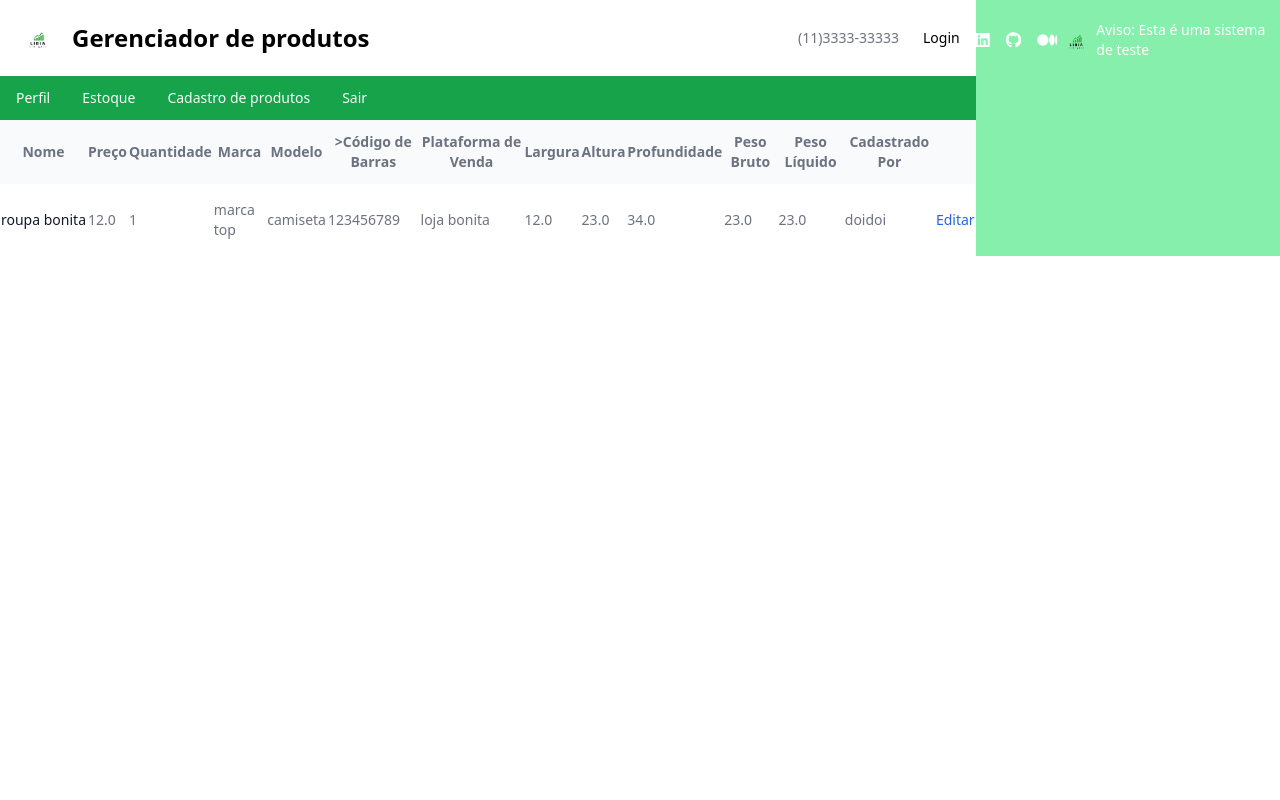
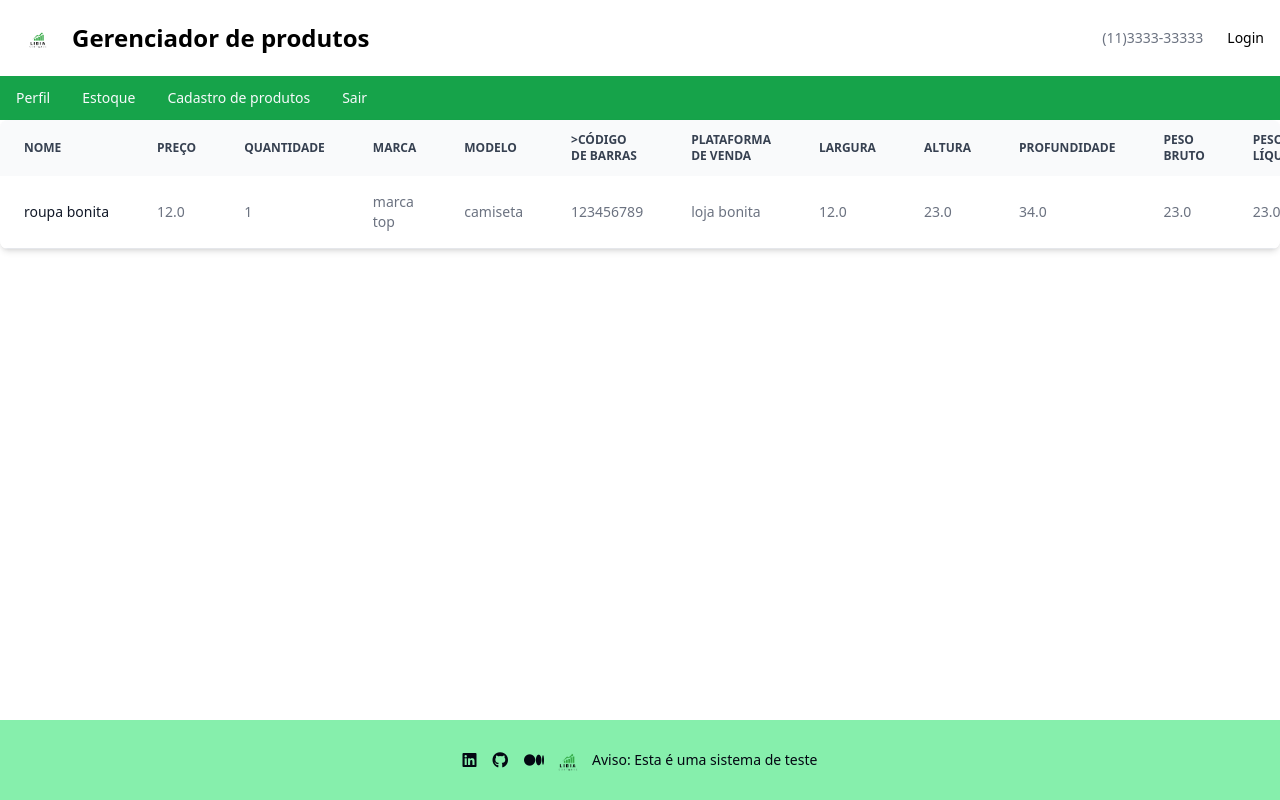
Before and after one commit to Francisco-Libanio/ERP-Wordpress, a Flask app: page /Estoque in a window 1280 px wide. Run offline with Flask 3, Linux system fonts and the light colour scheme; a user stored in the database is signed in; some libraries are stand-ins or nearby versions.

Commit message:
reenviando fotos

```diff
--- a/ERP/static/css/output.css
+++ b/ERP/static/css/output.css
@@ -655,20 +698,8 @@ video {
   height: auto;
 }
 
-.h-12 {
-  height: 3rem;
-}
-
-.h-1\/2 {
-  height: 50%;
-}
-
-.h-10 {
-  height: 2.5rem;
-}
-
-.h-1\/3 {
-  height: 33.333333%;
+.h-screen {
+  height: 100vh;
 }
 
 .min-h-screen {
@@ -691,12 +722,24 @@ video {
   max-width: 24rem;
 }
 
+.flex-1 {
+  flex: 1 1 0%;
+}
+
 .grid-cols-2 {
   grid-template-columns: repeat(2, minmax(0, 1fr));
 }
 
+.grid-cols-4 {
+  grid-template-columns: repeat(4, minmax(0, 1fr));
+}
+
 .flex-row {
   flex-direction: row;
+}
+
+.flex-col {
+  flex-direction: column;
 }
 
 .flex-wrap {
@@ -741,14 +794,12 @@ video {
   margin-left: calc(2rem * calc(1 - var(--tw-space-x-reverse)));
 }
 
-.space-x-4 > :not([hidden]) ~ :not([hidden]) {
-  --tw-space-x-reverse: 0;
-  margin-right: calc(1rem * var(--tw-space-x-reverse));
-  margin-left: calc(1rem * calc(1 - var(--tw-space-x-reverse)));
+.self-center {
+  align-self: center;
 }
 
-.self-center {
-  align-self: center;
+.overflow-x-auto {
+  overflow-x: auto;
 }
 
 .whitespace-nowrap {
@@ -761,6 +812,10 @@ video {
 
 .border {
   border-width: 1px;
+}
+
+.border-b {
+  border-bottom-width: 1px;
 }
 
 .border-gray-200 {
@@ -861,6 +901,11 @@ video {
 .px-5 {
   padding-left: 1.25rem;
   padding-right: 1.25rem;
+}
+
+.px-6 {
+  padding-left: 1.5rem;
+  padding-right: 1.5rem;
 }
 
 .py-2 {
@@ -883,8 +928,16 @@ video {
   padding-bottom: 1rem;
 }
 
+.text-left {
+  text-align: left;
+}
+
 .text-center {
   text-align: center;
+}
+
+.text-right {
+  text-align: right;
 }
 
 .text-2xl {
@@ -907,8 +960,9 @@ video {
   line-height: 1.25rem;
 }
 
-.font-bold {
-  font-weight: 700;
+.text-xs {
+  font-size: 0.75rem;
+  line-height: 1rem;
 }
 
 .font-extrabold {
@@ -921,6 +975,10 @@ video {
 
 .font-semibold {
   font-weight: 600;
+}
+
+.uppercase {
+  text-transform: uppercase;
 }
 
 .leading-none {
@@ -941,14 +999,19 @@ video {
   color: rgb(107 114 128 / var(--tw-text-opacity));
 }
 
+.text-gray-700 {
+  --tw-text-opacity: 1;
+  color: rgb(55 65 81 / var(--tw-text-opacity));
+}
+
 .text-gray-900 {
   --tw-text-opacity: 1;
   color: rgb(17 24 39 / var(--tw-text-opacity));
 }
 
-.text-green-500 {
+.text-gray-950 {
   --tw-text-opacity: 1;
-  color: rgb(34 197 94 / var(--tw-text-opacity));
+  color: rgb(3 7 18 / var(--tw-text-opacity));
 }
 
 .text-green-600 {
@@ -987,6 +1045,12 @@ video {
   text-decoration-thickness: 8px;
 }
 
+.shadow-md {
+  --tw-shadow: 0 4px 6px -1px rgb(0 0 0 / 0.1), 0 2px 4px -2px rgb(0 0 0 / 0.1);
+  --tw-shadow-colored: 0 4px 6px -1px var(--tw-shadow-color), 0 2px 4px -2px var(--tw-shadow-color);
+  box-shadow: var(--tw-ring-offset-shadow, 0 0 #0000), var(--tw-ring-shadow, 0 0 #0000), var(--tw-shadow);
+}
+
 .hover\:bg-green-600:hover {
   --tw-bg-opacity: 1;
   background-color: rgb(22 163 74 / var(--tw-bg-opacity));
@@ -1046,6 +1115,10 @@ video {
   .sm\:w-auto {
     width: auto;
   }
+
+  .sm\:rounded-lg {
+    border-radius: 0.5rem;
+  }
 }
 
 @media (min-width: 768px) {
```
Also changed, not shown: other parts of ERP/static/css/output.css (+78 -36 lines), ERP/static/fotos_site/estoque.png, ERP/static/fotos_site/loja.png, ERP/static/fotos_site/pessoa.png, ERP/static/fotos_site/produto.png.
